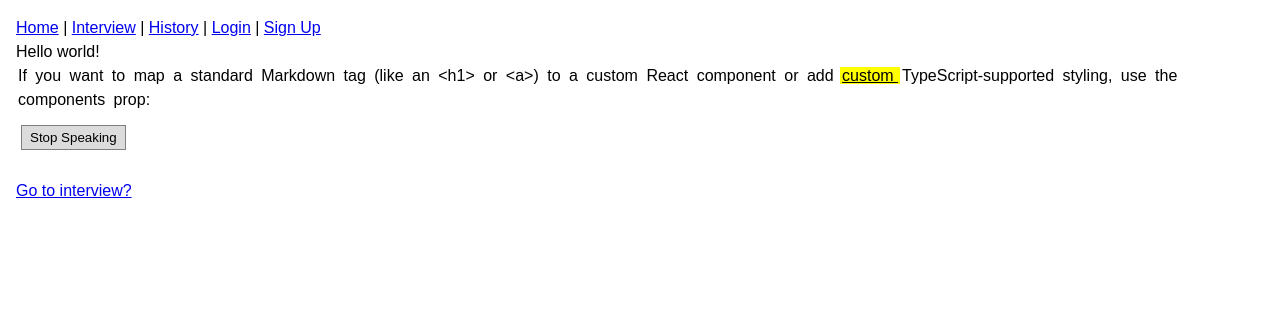
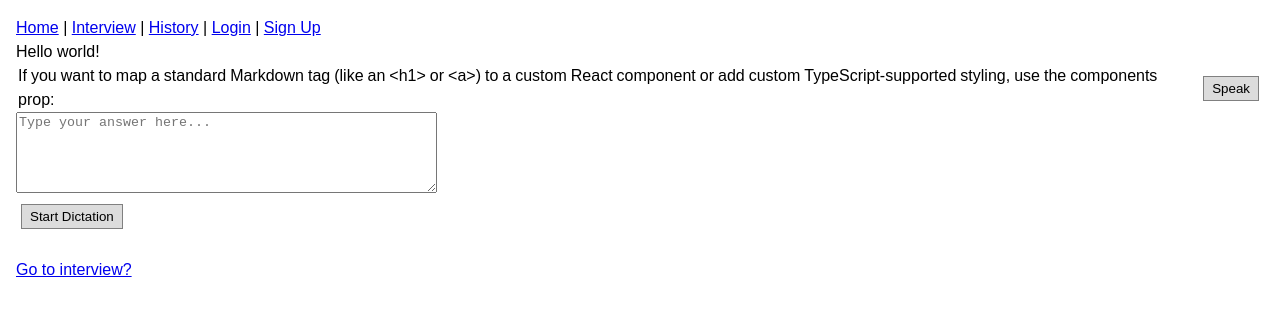
Before and after one commit to shiro1307/acemyinterview, a Next.js app: page / in a window 1280 px wide. Shown: the top 316 px of the page. Built offline with nearby package versions, Linux system fonts and the light colour scheme; no server answers.

Commit message:
Speech to text, export to pdf feature implemented

```diff
--- a/app/components/SpeakText.tsx
+++ b/app/components/SpeakText.tsx
@@ -7,14 +7,15 @@ type Props = {
     autoSpeak?: boolean;
 };
 
-export default function SpeakText({ text, autoSpeak = true }: Props) {
+export default function SpeakText({
+    text,
+    autoSpeak = true,
+}: Props) {
     const [isSpeaking, setIsSpeaking] = useState(false);
     const [currentWordIndex, setCurrentWordIndex] = useState(-1);
 
-    const wordsRef = useRef<string[]>([]);
-    const timersRef = useRef<NodeJS.Timeout[]>([]);
-    const useBoundaryRef = useRef(false);
-    const boundarySeenRef = useRef(false);
+    const timersRef = useRef<ReturnType<typeof setTimeout>[]>([]);
+    const hasAutoSpokenRef = useRef<string>("");
 
     const clearTimers = () => {
         timersRef.current.forEach(clearTimeout);
@@ -23,89 +24,88 @@ export default function SpeakText({ text, autoSpeak = true }: Props) {
 
     const stop = () => {
         window.speechSynthesis.cancel();
+        clearTimers();
+
         setIsSpeaking(false);
         setCurrentWordIndex(-1);
-        clearTimers();
     };
 
     const speak = () => {
         if (!("speechSynthesis" in window)) return;
-        if (!text) return;
+        if (!text.trim()) return;
 
-        stop();
+        // Stop any previous speech
+        window.speechSynthesis.cancel();
+        clearTimers();
 
-        const words = text.split(" ");
-        wordsRef.current = words;
+        const words = text.split(/\s+/);
 
-        useBoundaryRef.current = false;
-        boundarySeenRef.current = false;
+        let boundaryDetected = false;
 
         const utterance = new SpeechSynthesisUtterance(text);
 
-        setIsSpeaking(true);
+        utterance.onstart = () => {
+            setIsSpeaking(true);
 
-        // ----------------------------
-        // BOUNDARY MODE (preferred)
-        // ----------------------------
-        utterance.onboundary = (event: any) => {
-            boundarySeenRef.current = true;
-            useBoundaryRef.current = true;
+            // Wait briefly to see if boundary events arrive.
+            const fallbackStarter = setTimeout(() => {
+                if (boundaryDetected) return;
 
-            if (typeof event.charIndex !== "number") return;
+                const totalWeight = words.reduce(
+                    (sum, word) => sum + Math.max(word.length, 1),
+                    0
+                );
+
+                // Rough estimate: ~65ms per character
+                const estimatedDuration =
+                    Math.max(text.length * 65, 1000);
+
+                let accumulated = 0;
+
+                words.forEach((word, index) => {
+                    const weight = word.length / totalWeight;
+                    accumulated += weight * estimatedDuration;
+
+                    const timer = setTimeout(() => {
+                        if (!boundaryDetected) {
+                            setCurrentWordIndex(index);
+                        }
+                    }, accumulated);
+
+                    timersRef.current.push(timer);
+                });
+            }, 300);
+
+            timersRef.current.push(fallbackStarter);
+        };
+
+        utterance.onboundary = (event: SpeechSynthesisEvent) => {
+            boundaryDetected = true;
 
             const charIndex = event.charIndex;
 
-            let count = 0;
+            let runningLength = 0;
+
             for (let i = 0; i < words.length; i++) {
-                count += words[i].length + 1;
-                if (charIndex < count) {
+                runningLength += words[i].length + 1;
+
+                if (charIndex < runningLength) {
                     setCurrentWordIndex(i);
                     break;
                 }
             }
         };
 
-        // ----------------------------
-        // FALLBACK (ONLY if boundary fails)
-        // ----------------------------
-        const fallbackTimeout = setTimeout(() => {
-            if (boundarySeenRef.current) return; // boundary is working → skip fallback
-
-            const estimatedDurationMs = Math.max(
-                800,
-                words.reduce((acc, w) => acc + w.length * 55, 0)
-            );
-
-            let elapsed = 0;
-            const totalWeight = words.reduce((s, w) => s + w.length, 0);
-
-            words.forEach((word, i) => {
-                const delay =
-                    ((word.length / totalWeight) * estimatedDurationMs);
-
-                const t = setTimeout(() => {
-                    if (!useBoundaryRef.current) {
-                        setCurrentWordIndex(i);
-                    }
-                }, elapsed + delay);
-
-                elapsed += delay;
-                timersRef.current.push(t);
-            });
-        }, 250); // wait briefly to see if boundary kicks in
-
-        utterance.onstart = () => {
-            // fallback check already scheduled above
-        };
-
         utterance.onend = () => {
-            clearTimeout(fallbackTimeout);
-            stop();
+            clearTimers();
+            setIsSpeaking(false);
+            setCurrentWordIndex(-1);
         };
 
         utterance.onerror = () => {
-            clearTimeout(fallbackTimeout);
-            stop();
+            clearTimers();
+            setIsSpeaking(false);
+            setCurrentWordIndex(-1);
         };
 
         window.speechSynthesis.speak(utterance);
@@ -117,30 +117,71 @@ export default function SpeakText({ text, autoSpeak = true }: Props) {
     };
 
     useEffect(() => {
-        if (!autoSpeak || !text) return;
-        speak();
+        if (!autoSpeak) return;
+        if (!text.trim()) return;
+
+        // Prevent React Strict Mode double-speaking
+        if (hasAutoSpokenRef.current === text) return;
+
+        hasAutoSpokenRef.current = text;
+
+        // Small delay gives browsers time to initialize voices
+        const timer = setTimeout(() => {
+            speak();
+        }, 100);
+
+        return () => clearTimeout(timer);
     }, [text, autoSpeak]);
 
-    const words = text.split(" ");
+    useEffect(() => {
+        return () => stop();
+    }, []);
+
+    const words = text.split(/\s+/);
 
     return (
-        <div style={{ display: "flex", gap: "8px", flexWrap: "wrap" }}>
-            <p style={{ margin: 0 }}>
-                {words.map((w, i) => (
+        <div
+            style={{
+                display: "flex",
+                alignItems: "center",
+                gap: "8px",
+            }}
+        >
+            <p
+                style={{
+                    margin: 0,
+                    display: "flex",
+                    flexWrap: "wrap",
+                }}
+            >
+                {words.map((word, index) => (
                     <span
-                        key={i}
+                        key={index}
                         style={{
-                            backgroundColor: i === currentWordIndex ? "yellow" : "transparent",
-                            textDecoration: i === currentWordIndex ? "underline" : "none",
+                            backgroundColor:
+                                index === currentWordIndex
+                                    ? "yellow"
+                                    : "transparent",
+                            textDecoration:
+                                index === currentWordIndex
+                                    ? "underline"
+                                    : "none",
                             padding: "0 2px",
                         }}
                     >
-                        {w + " "}
+                        {word + " "}
                     </span>
                 ))}
             </p>
 
-            <button onClick={toggle} style={{ padding: "4px 8px", cursor: "pointer" }}>
+            <button
+                onClick={toggle}
+                style={{
+                    padding: "4px 8px",
+                    cursor: "pointer",
+                    flexShrink: 0,
+                }}
+            >
                 {isSpeaking ? "Stop Speaking" : "Speak"}
             </button>
         </div>
--- /dev/null
+++ b/app/components/SpeechTextArea.tsx
@@ -0,0 +1,116 @@
+"use client";
+
+import { useEffect, useRef, useState } from "react";
+
+interface SpeechTextareaProps {
+    value: string;
+    onChange: (value: string) => void;
+    rows?: number;
+    cols?: number;
+    placeholder?: string;
+}
+
+export default function SpeechTextarea({
+    value,
+    onChange,
+    rows = 5,
+    cols = 50,
+    placeholder,
+}: SpeechTextareaProps) {
+    const [isListening, setIsListening] = useState(false);
+
+    const recognitionRef = useRef<any>(null);
+    const finalTranscriptRef = useRef("");
+
+    useEffect(() => {
+        const SpeechRecognition =
+            (window as any).SpeechRecognition ||
+            (window as any).webkitSpeechRecognition;
+
+        if (!SpeechRecognition) return;
+
+        const recognition = new SpeechRecognition();
+
+        recognition.continuous = true;
+        recognition.interimResults = true;
+        recognition.lang = "en-US";
+
+        recognition.onstart = () => {
+            setIsListening(true);
+            finalTranscriptRef.current = value;
+        };
+
+        recognition.onend = () => {
+            setIsListening(false);
+        };
+
+        recognition.onerror = () => {
+            setIsListening(false);
+        };
+
+        recognition.onresult = (event: any) => {
+            let finalText = finalTranscriptRef.current;
+            let interimText = "";
+
+            for (let i = event.resultIndex; i < event.results.length; i++) {
+                const transcript = event.results[i][0].transcript;
+
+                if (event.results[i].isFinal) {
+                    finalText += transcript + " ";
+                } else {
+                    interimText += transcript;
+                }
+            }
+
+            finalTranscriptRef.current = finalText;
+
+            onChange(finalText + interimText);
+        };
+
+        recognitionRef.current = recognition;
+
+        return () => recognition.stop();
+    }, []);
+
+    const toggleListening = () => {
+        const recognition = recognitionRef.current;
+
+        if (!recognition) {
+            alert("Speech recognition is not supported.");
+            return;
+        }
+
+        if (isListening) {
+            recognition.stop();
+        } else {
+            window.speechSynthesis.cancel();
+            recognition.start();
+        }
+    };
+
+    return (
+        <div>
+            <textarea
+                value={value}
+                onChange={(e) => onChange(e.target.value)}
+                rows={rows}
+                cols={cols}
+                placeholder={placeholder}
+            />
+
+            <br />
+
+            <button
+                type="button"
+                onClick={toggleListening}
+                style={{
+                    marginTop: "4px",
+                    padding: "4px 8px",
+                    cursor: "pointer",
+                }}
+            >
+                {isListening ? "Stop Dictation" : "Start Dictation"}
+            </button>
+        </div>
+    );
+}
--- a/app/page.tsx
+++ b/app/page.tsx
@@ -1,12 +1,26 @@
+"use client"
+
 import Link from "next/link";
 import SpeakText from "./components/SpeakText";
+import { useState } from "react";
+import SpeechTextarea from "./components/SpeechTextArea";
 
 export default function Home() {
+  const [value, setValue] = useState("");
+
   return (
     <>
       Hello world!
 
       <SpeakText text="If you want to map a standard Markdown tag (like an <h1> or <a>) to a custom React component or add custom TypeScript-supported styling, use the components prop:"></SpeakText>
+
+      <SpeechTextarea
+        value={value}
+        onChange={setValue}
+        rows={5}
+        cols={50}
+        placeholder="Type your answer here..."
+      />
 
       <br></br>
 
--- a/app/session/[sessionId]/page.tsx
+++ b/app/session/[sessionId]/page.tsx
@@ -6,6 +6,7 @@ import SessionSummaryCard from "@/app/components/SessionSummaryCard";
 import FeedbackList from "@/app/components/FeedbackList";
 import ScoreRubric from "@/app/components/ScoreRubric";
 import QuestionReviewCard from "@/app/components/QuestionReviewCard";
+import PrintButton from "@/app/components/PrintButton";
 
 interface SessionPageProps {
     params: Promise<{ sessionId: string }>;
@@ -66,11 +67,12 @@ export default async function SessionPage({ params }: SessionPageProps) {
     const date = new Date(feedback.created_at).toLocaleDateString();
 
     return (
-        <div className="review-page">
+        <div className="review-page printable">
 
             <header className="review-header">
                 <h1>{session.role} — Interview Review</h1>
                 <p className="review-date">{date}</p>
+                <PrintButton />
             </header>
 
             <CompletenessBanner completeness={evalJson.completeness} />
```
Also changed, not shown: app/components/PrintButton.tsx (added, +9 -0 lines), app/components/QuestionForm.tsx (+17 -2 lines).
